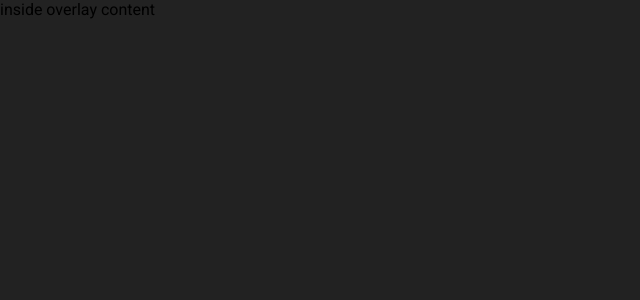
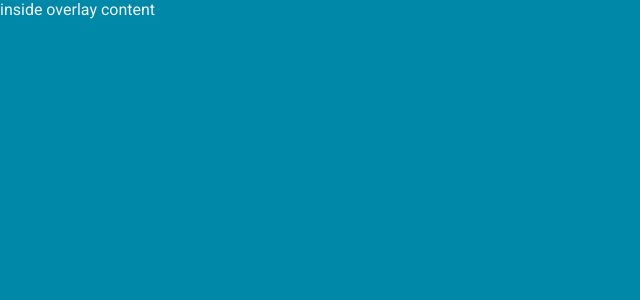
Before and after one commit to lazarks/MEAN-personal-dashboard, an Angular app in the folder ngApp/: page /notes in a window 1280 px wide. Before the commit this address led to /. Shown: the top 300 px of the page, without its empty margins (0-640 px from the left). Built offline with nearby package versions, Linux system fonts and the light colour scheme.

Commit message:
notes comp + route, overlay nav item position fix

```diff
--- a/ngApp/src/app/app-routing.module.ts
+++ b/ngApp/src/app/app-routing.module.ts
@@ -1,10 +1,12 @@
 import { NgModule } from '@angular/core';
 import { RouterModule, Routes } from '@angular/router';
 import { DashboardComponent } from './components/dashboard/dashboard.component';
+import { NotesComponent } from './components/notes/notes.component';
 
 const routes: Routes = [
   { path: '', redirectTo: 'dashboard', pathMatch: 'full' },
   { path: 'dashboard', component: DashboardComponent },
+  { path: 'notes', component: NotesComponent },
 ];
 
 @NgModule({
--- a/ngApp/src/app/app.module.ts
+++ b/ngApp/src/app/app.module.ts
@@ -8,6 +8,7 @@ import { SidemenuComponent } from './components-layout/sidemenu/sidemenu.compone
 import { BodyComponent } from './components-layout/body/body.component';
 import { DashboardComponent } from './components/dashboard/dashboard.component';
 import { OverlayComponent } from './components-layout/overlay/overlay.component';
+import { NotesComponent } from './components/notes/notes.component';
 
 @NgModule({
   declarations: [
@@ -16,6 +17,7 @@ import { OverlayComponent } from './components-layout/overlay/overlay.component'
     BodyComponent,
     OverlayComponent,
     DashboardComponent,
+    NotesComponent,
   ],
   imports: [BrowserModule, BrowserAnimationsModule, AppRoutingModule],
   providers: [],
--- a/ngApp/src/app/components-layout/overlay/overlay.component.scss
+++ b/ngApp/src/app/components-layout/overlay/overlay.component.scss
@@ -7,11 +7,15 @@
 
   z-index: 999;
 
-  background-color: #222;
+  background-color: #0088a9;
   cursor: pointer;
   transition: top 0.8s ease-out;
 
   &.collapsed {
     top: -100%;
   }
+
+  .content {
+    color: #f3f3f3;
+  }
 }
--- a/ngApp/src/app/components-layout/sidemenu/nav-data.ts
+++ b/ngApp/src/app/components-layout/sidemenu/nav-data.ts
@@ -5,9 +5,9 @@ export const navbarData = [
     label: 'Dashboard',
   },
   {
-    routeLink: '[temp]',
-    icon: 'fas fa-home',
-    label: 'Dashboard',
+    routeLink: 'notes',
+    icon: 'fas fa-sticky-note',
+    label: 'Notes',
   },
 ];
 // fas | far | fal | fad
--- a/ngApp/src/app/components-layout/sidemenu/sidemenu.component.html
+++ b/ngApp/src/app/components-layout/sidemenu/sidemenu.component.html
@@ -29,7 +29,7 @@
     </li>
 
     <!-- opens the layout -->
-    <li class="nav-item">
+    <li class="nav-item last">
       <a class="nav-link" (click)="showOverlay()">
         <i class="link-icon fas fa-image"></i>
         <span class="link-text" @fadeInOut *ngIf="collapsed">Overlay</span>
--- a/ngApp/src/app/components-layout/sidemenu/sidemenu.component.scss
+++ b/ngApp/src/app/components-layout/sidemenu/sidemenu.component.scss
@@ -75,10 +75,15 @@
     display: flex;
     flex-direction: column;
     align-items: center;
+    justify-content: flex-end;
 
     .nav-item {
       width: 100%;
       margin-bottom: 0.6rem;
+
+      &.last {
+        margin: auto auto 50px;
+      }
 
       &:hover {
         .nav-link {
--- /dev/null
+++ b/ngApp/src/app/components/notes/notes.component.html
@@ -0,0 +1 @@
+<p>notes works!</p>
--- /dev/null
+++ b/ngApp/src/app/components/notes/notes.component.ts
@@ -0,0 +1,15 @@
+import { Component, OnInit } from '@angular/core';
+
+@Component({
+  selector: 'app-notes',
+  templateUrl: './notes.component.html',
+  styleUrls: ['./notes.component.scss']
+})
+export class NotesComponent implements OnInit {
+
+  constructor() { }
+
+  ngOnInit(): void {
+  }
+
+}
```
Also changed, not shown: ngApp/src/app/components/notes/notes.component.scss (added), 2 other files (tests, documents, lock files or other folders).
